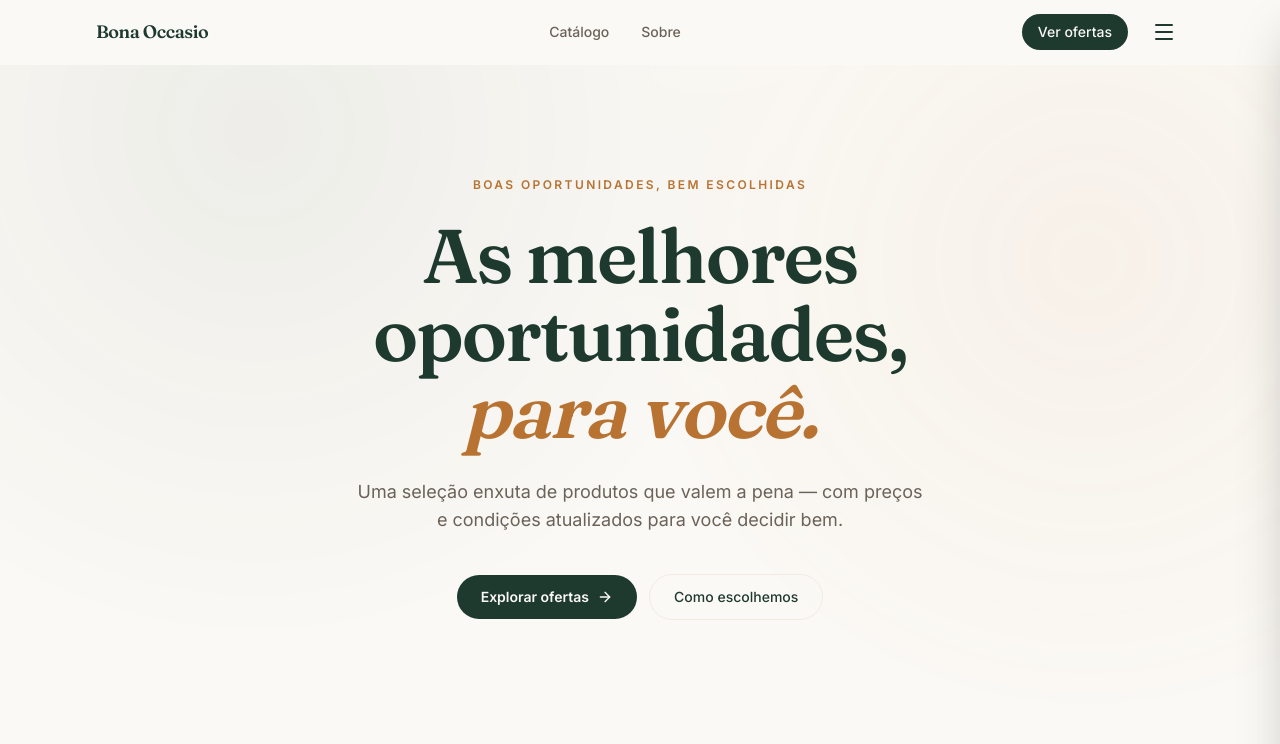
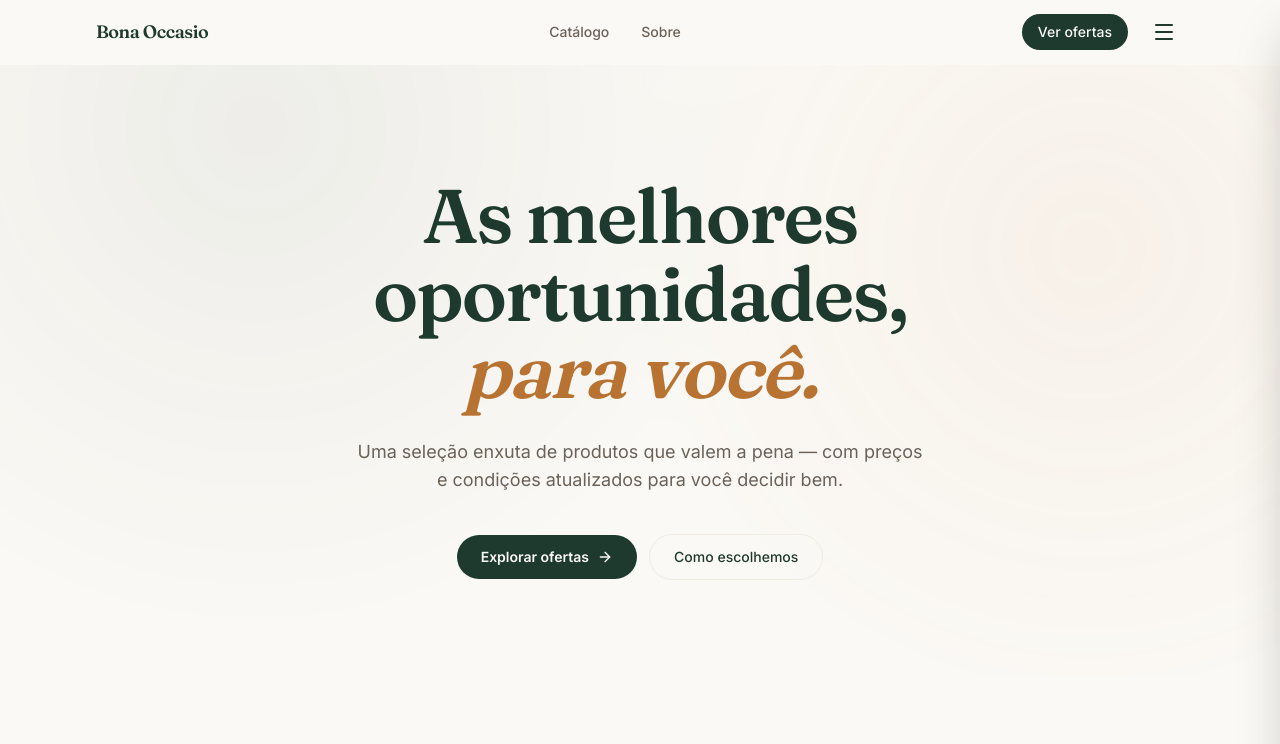
Before and after one commit to gustavofirmino0511-arch/Bona-Occasio, a React (Vite) app: page / in a window 1280 px wide. Shown: the top 744 px of the page. Built offline with nearby package versions, Linux system fonts and the light colour scheme.

Commit message:
Remove redundant text from Hero component
Removed the text 'Boas oportunidades, bem escolhidas' from the Hero component.

```diff
--- a/src/components/Hero.tsx
+++ b/src/components/Hero.tsx
@@ -14,12 +14,10 @@ export function Hero() {
       />
 
       <div className="mx-auto max-w-4xl px-5 pt-20 pb-16 text-center sm:px-8 sm:pt-28 sm:pb-24">
-        <p className="animate-fade-up text-xs font-semibold tracking-[0.2em] text-copper uppercase">
-          Boas oportunidades, bem escolhidas
-        </p>
+        {/* O texto "Boas oportunidades, bem escolhidas" foi removido daqui */}
 
         <h1
-          className="animate-fade-up mt-6 font-display text-[clamp(2.5rem,7vw,4.75rem)] leading-[1.02] font-semibold tracking-tight text-forest"
+          className="animate-fade-up font-display text-[clamp(2.5rem,7vw,4.75rem)] leading-[1.02] font-semibold tracking-tight text-forest"
           style={{ animationDelay: "60ms" }}
         >
           As melhores
```
